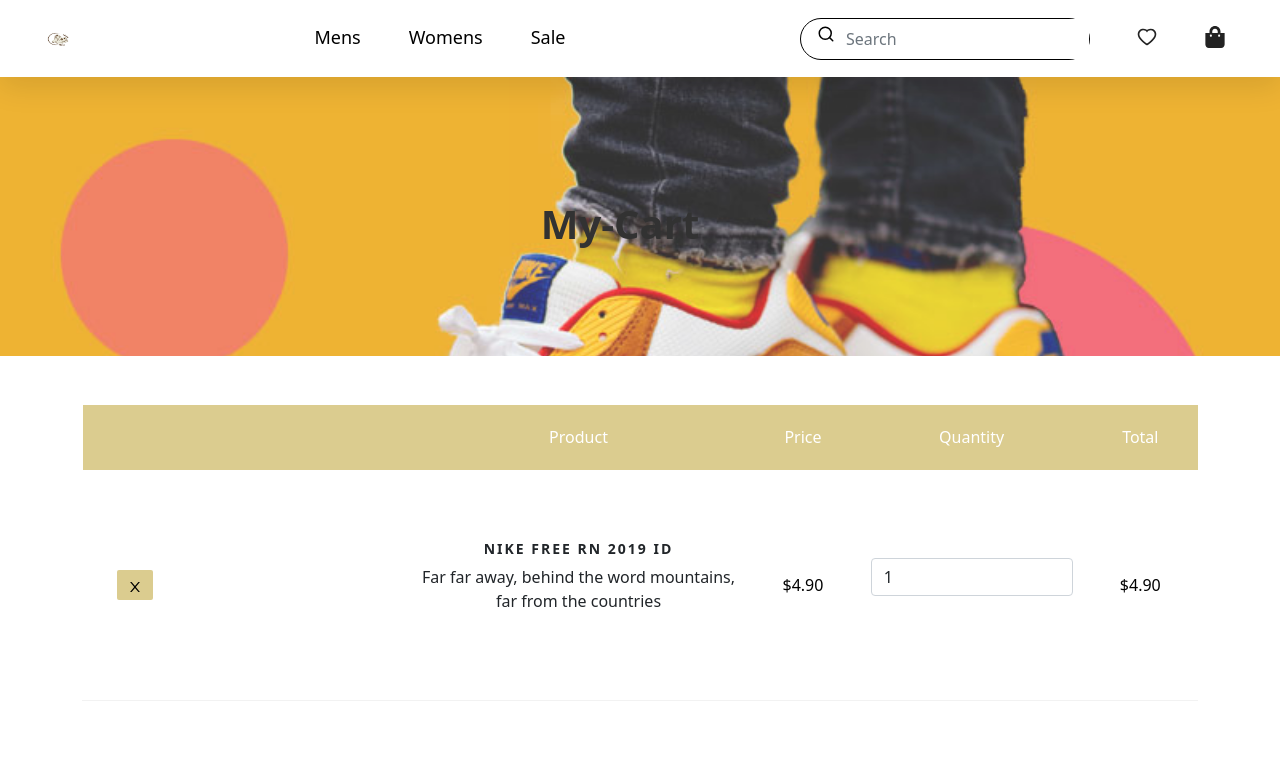
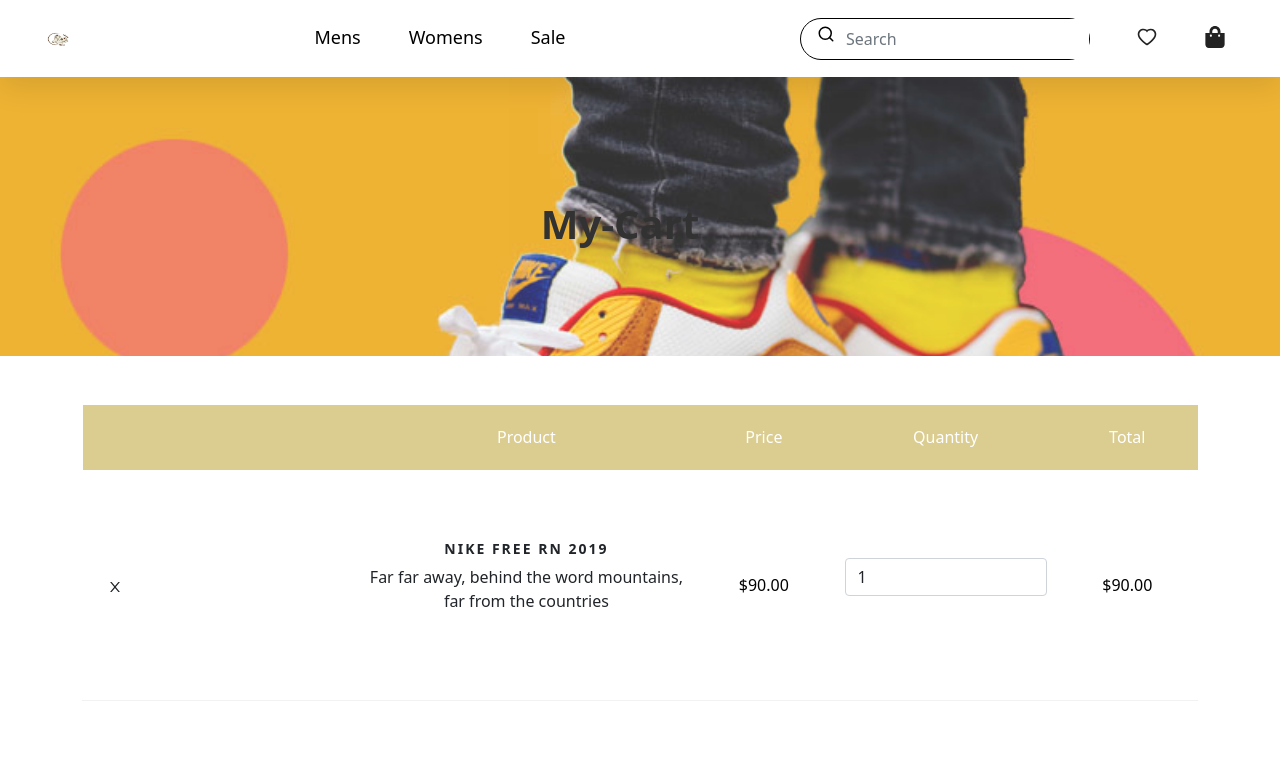
Before and after one commit to MayuriKolhe-2003/Shoes-Website, a React (Create React App) app: page /cart in a window 1280 px wide. Shown: the top 763 px of the page. Built offline with nearby package versions, Linux system fonts and the light colour scheme.

Commit message:
no changes

```diff
--- a/src/components/AllProduct.js
+++ b/src/components/AllProduct.js
@@ -81,21 +81,11 @@
                             cards.map((obj) => {
                                 return (
                                     <div class="container mt-4 col-6 col-md-3">
-                                        <Card name={obj.name} price={obj.price} img={obj.img} categ="Men's Shoe" onSale={obj.onSale} salePrice={obj.salePrice} type={obj.type}/>
+                                        <Card name={obj.name} price={obj.price} img={obj.img} categ="Men's Shoe" onSale={obj.onSale} salePrice={obj.salePrice} type={obj.type} id={obj.id}/>
                                     </div>
                                 )
                             })
                         }
-
-                        {/* <div class="container mt-4 col-6 col-md-3">
-                            <Card name={data[0].name} price={data[0].price} img={data[0].img} categ="Women's Shoe" />
-                        </div>
-                        <div class="container mt-4 col-6 col-md-3">
-                            <Card name={data[2].name} price={data[2].price} img={data[2].img} categ="Men's Shoe" onSale={data[2].onSale} salePrice={data[2].salePrice} />
-                        </div>
-                        <div class="container mt-4 col-6 col-md-3">
-                            <Card name={data[0].name} price={data[0].price} img={data[0].img} categ="Women's Shoe" onSale={data[2].onSale} salePrice={data[2].salePrice} />
-                        </div> */}
                     </div>
                 </div>
             </div>
--- a/src/components/AllProductsComponents/Card.js
+++ b/src/components/AllProductsComponents/Card.js
@@ -2,8 +2,9 @@
 import './AllProdstyles.css';
 import { AiOutlineShoppingCart } from 'react-icons/ai'
 import { BsBagHeart } from 'react-icons/bs'
+
+
 export default function Card(props) {
-
 
     return (
 
--- a/src/components/cart/CartCard.js
+++ b/src/components/cart/CartCard.js
@@ -1,7 +1,22 @@
-import React from 'react'
-import {AiOutlineClose} from 'react-icons/ai'
+import React, { useState } from 'react'
+import { AiOutlineClose } from 'react-icons/ai'
+import data from '../../data/products.json'
 
 const CartCard = () => {
+
+	const [cartItm, setCartItm] = useState(data);
+
+	function removeitem(id) {
+		setCartItm(cartItm.filter((obj) => {
+			return (
+				obj.id !== id
+			)
+		}))
+	}
+	// removeitem(0);
+	console.log(cartItm);
+
+
 	return (
 		<>
 			<section class="cart mt-5">
@@ -21,28 +36,33 @@
 										</tr>
 									</thead>
 									<tbody>
+										{cartItm.map((prod) => {
+											return (
+
 												<tr class="text-center">
-						        <td class="product-remove"><a href="#"><span class="ion-ios-close"><AiOutlineClose /></span></a></td>
+													<td class="product-remove"><div><span class="ion-ios-close"><AiOutlineClose /></span></div></td>
+													{/* <td class="product-remove"><div><span class="ion-ios-close"><AiOutlineClose /></span></div></td> */}
 
-						        <td class="image-prod"><div class="img" style={{backgroundImage:`url(assets/product-8.png)`}}></div></td>
+													<td class="image-prod"><div class="img" style={{ backgroundImage: `url(assets/product-8.png)` }}></div></td>
 
 													<td class="product-name">
-						        	<h3>Nike Free RN 2019 iD</h3>
+														<h3>{prod.name}</h3>
 														<p>Far far away, behind the word mountains, far from the countries</p>
 													</td>
 
-						        <td class="price">$4.90</td>
+													<td class="price">{prod.salePrice}</td>
 
 													<td class="quantity">
 														<div class="input-group mb-3">
-					             	<input type="number" name="quantity" class="quantity form-control input-number" value='1' min="1" max="100"/>
+															<input type="number" name="quantity" class="quantity form-control input-number" value='1' min="1" max="100" />
 														</div>
 													</td>
 
-						        <td class="total">$4.90</td>
+													<td class="total">{prod.salePrice}</td>
 												</tr>
-
-
+											)
+										})
+										}
 									</tbody>
 								</table>
 							</div>
@@ -64,7 +84,7 @@
 									<span>Discount</span>
 									<span>$3.00</span>
 								</p>
-    					<hr/>
+								<hr />
 								<p class="d-flex total-price">
 									<span>Total</span>
 									<span>$17.60</span>
--- a/src/components/cart/Checkout.js
+++ b/src/components/cart/Checkout.js
@@ -15,7 +15,7 @@
                                 <div class="row align-items-end">
                                     <div class="col-md-6">
                                         <div class="form-group">
-                                            <label for="firstname">Firt Name</label>
+                                            <label for="firstname">First Name</label>
                                             <input type="text" class="form-control" placeholder="" />
                                         </div>
                                     </div>
--- a/src/data/products.json
+++ b/src/data/products.json
@@ -1,6 +1,6 @@
 [
     {
-        "id": 10,
+        "id": 0,
         "img": "assets/product-3.png",
         "category": "Lifestyle",
         "name": "Nike Free RN 2019 ",
@@ -51,6 +51,7 @@
         "name": "Nike Free RN 2019 ",
         "price": "$120.00",
         "type": "female",
+        "salePrice":"$120.00",
         "onSale":false
     },
     {
@@ -60,6 +61,7 @@
         "name": "Nike Free RN 2019 ",
         "price": "$120.00",
         "type": "female",
+        "salePrice":"$120.00",
         "onSale":false
     }
 
```
Lines whose indentation alone changed are shown as unchanged.
